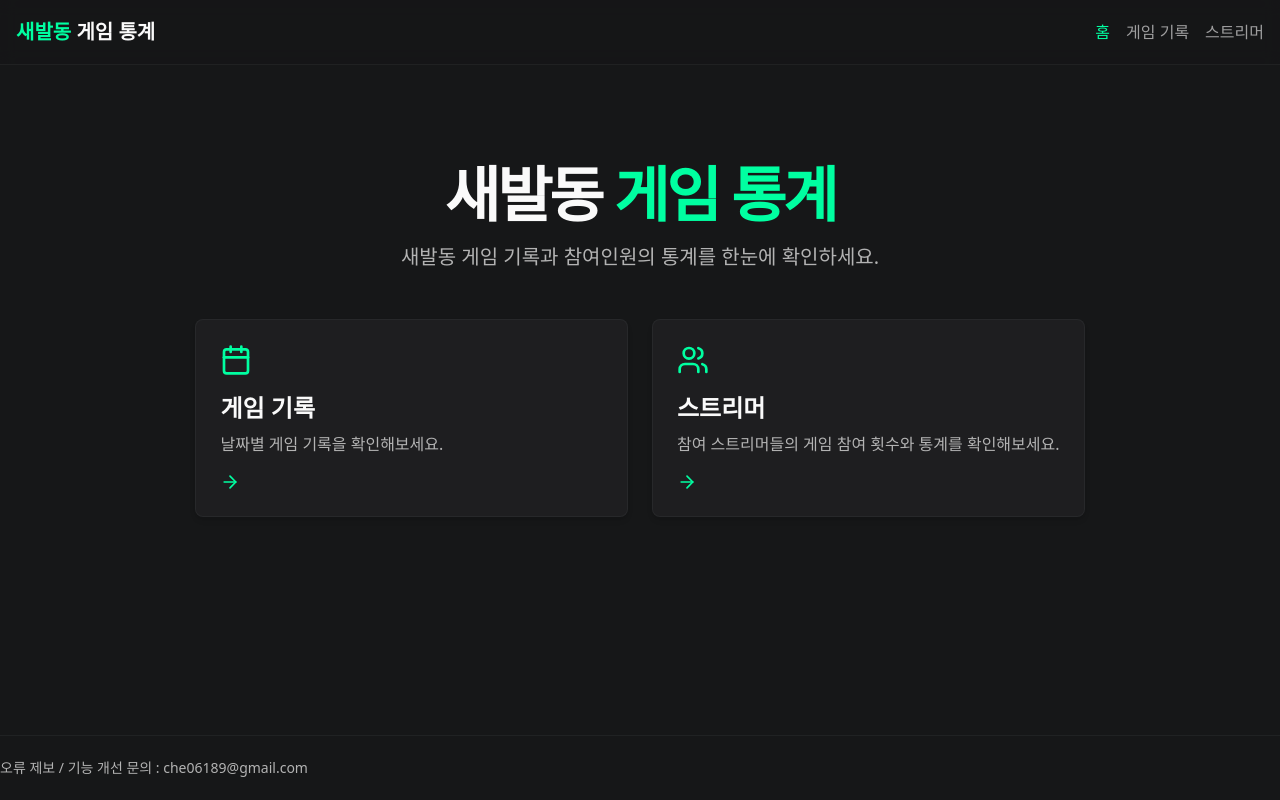
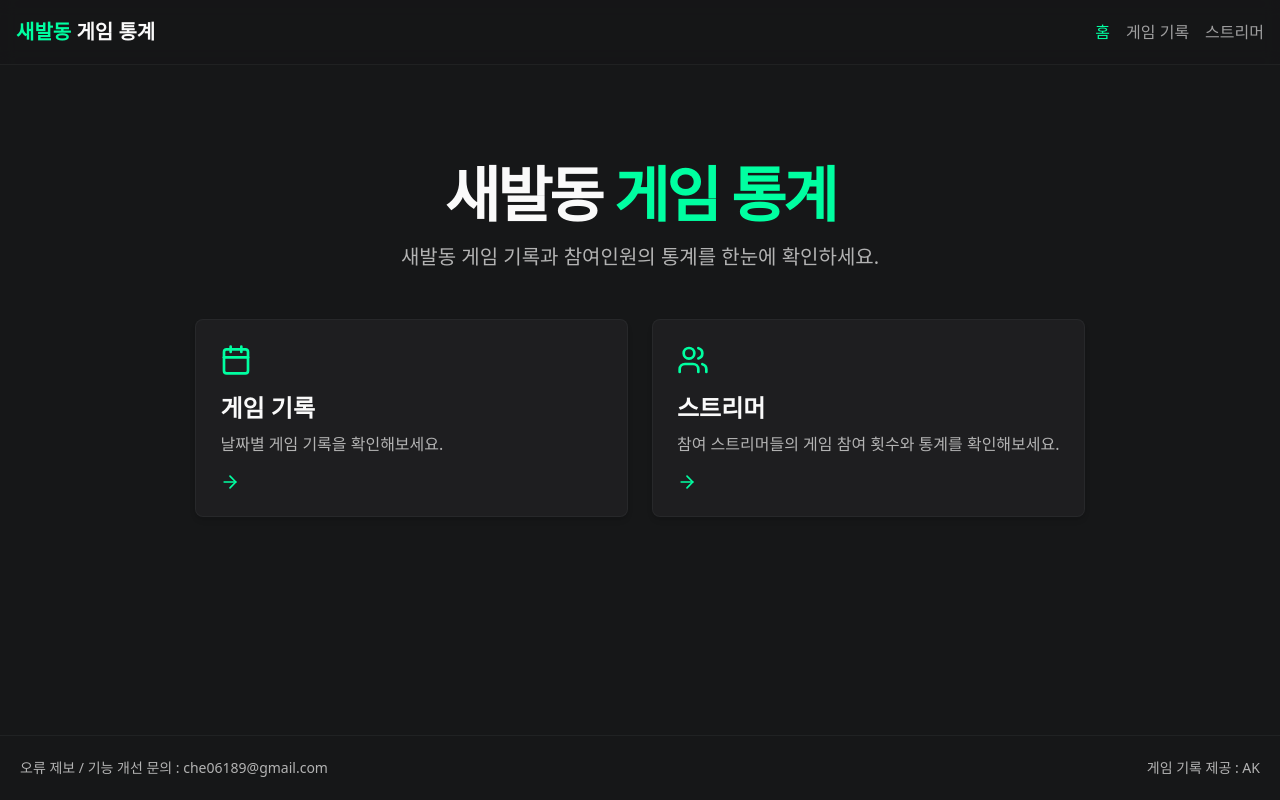
Before and after one commit to redstone-sideproject/saebaldong_fe, a Next.js app: page / in a window 1280 px wide. Built offline with nearby package versions, Linux system fonts and the light colour scheme; no server answers.

Commit message:
chore: footer 정보 수정

```diff
--- a/src/components/global/Footer.tsx
+++ b/src/components/global/Footer.tsx
@@ -1,10 +1,11 @@
 function Footer() {
   return (
     <footer className="border-border/40 border-t py-6 md:py-0">
-      <div className="container mx-auto flex flex-col items-center justify-between gap-4 md:h-16 md:flex-row">
+      <div className="container mx-auto flex flex-col items-center justify-between gap-4 px-5 md:h-16 md:flex-row">
         <p className="text-muted-foreground text-sm">
           오류 제보 / 기능 개선 문의 : che06189@gmail.com
         </p>
+        <p className="text-muted-foreground text-sm">게임 기록 제공 : AK</p>
       </div>
     </footer>
   )
```
